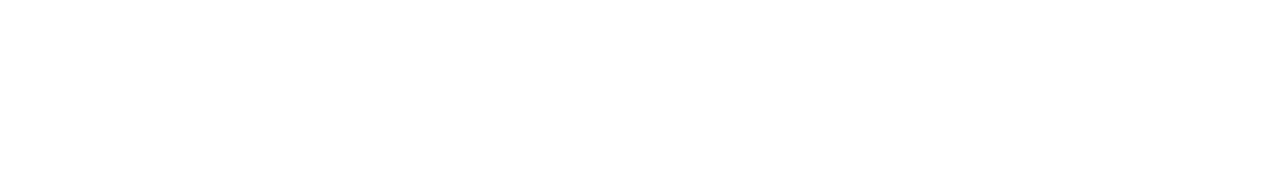
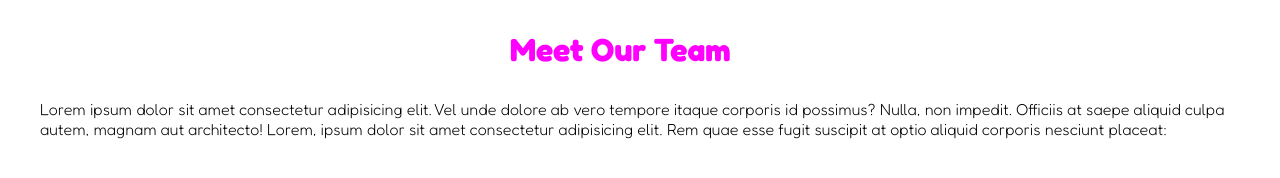
Before and after one commit to martinaapalazzi/html-css-float-cards, a plain HTML site: page index.html in a window 1280 px wide. Drawn offline with Linux system fonts and the light colour scheme.

Commit message:
Aggiunta paragrafo

```diff
--- a/css/style.css
+++ b/css/style.css
@@ -10,6 +10,11 @@
 
 
 /* GENERAL */
+
+html {
+    font-family: 'Fredoka', sans-serif;
+}
+
 .MAIN-CONTAINER {
     margin: 0 auto;
     max-width: 1200px;
@@ -21,7 +26,10 @@
 
 
 /* HEADER */
-
+h1 {
+    color: fuchsia;
+    margin: 30px 470px
+}
 
 
 
--- a/index.html
+++ b/index.html
@@ -17,7 +17,15 @@
 
 <body>
     <header>
-        <div class="MAIN-CONTAINER"></div>
+        <div class="MAIN-CONTAINER">
+            <h1>
+                Meet Our Team
+            </h1>
+            <p>
+                Lorem ipsum dolor sit amet consectetur adipisicing elit. Vel unde dolore ab vero tempore itaque corporis id possimus? Nulla, non impedit. Officiis at saepe aliquid culpa autem, magnam aut architecto! Lorem, ipsum dolor sit amet consectetur adipisicing elit. Rem quae esse fugit suscipit at optio aliquid corporis nesciunt placeat:
+            </p>
+
+        </div>
 
 
 
```
Also changed, not shown: 1 other file.
